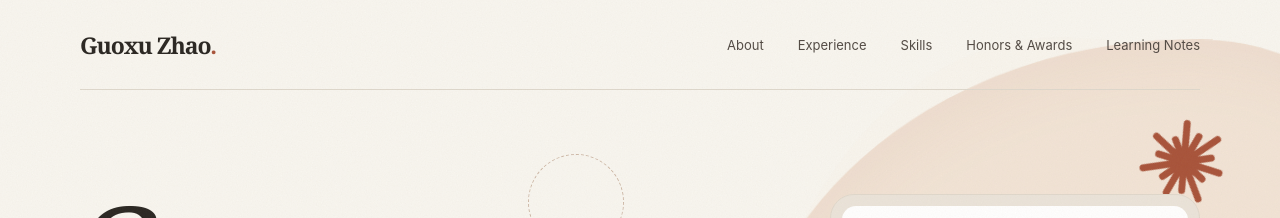
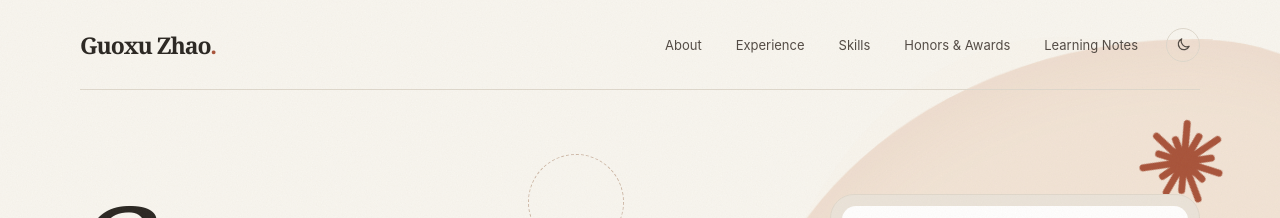
Before and after one commit to Zguoxu/Zguoxu.github.io, a Jekyll site: the page built from index.html, in a window 1280 px wide. Shown: the top 218 px of the page. Built offline with Jekyll 4.4.1, drawn with Linux system fonts in a browser that asks for light colours.

Commit message:
Add manual light/dark theme toggle in the header
Co-Authored-By: Claude Sonnet 5.5 <noreply@anthropic.com>

```diff
--- a/_layouts/default.html
+++ b/_layouts/default.html
@@ -18,13 +18,21 @@
   <link rel="icon" type="image/svg+xml" href="{{ '/assets/images/favicon.svg' | relative_url }}">
   <link rel="stylesheet" href="{{ '/assets/blog.css' | relative_url }}">
   <script>document.documentElement.classList.add('js');</script>
+  <script>
+    (function () {
+      var r = document.documentElement, t = null;
+      try { t = localStorage.getItem('theme'); } catch (e) {}
+      if (t !== 'light' && t !== 'dark') t = window.matchMedia && window.matchMedia('(prefers-color-scheme: dark)').matches ? 'dark' : 'light';
+      r.setAttribute('data-theme', t);
+    })();
+  </script>
 </head>
 <body>
   <div class="wash" aria-hidden="true"><span class="wash-blob" data-speed="0.08" style="--top:1%;--left:58%;--size:780px;--c:var(--wash-1)"><b class="wash-spin wash-a" style="--delay:-0s"><i class="wash-shape s1"></i><i class="wash-shape s2"></i></b></span><span class="wash-blob" data-speed="0.14" style="--top:14%;--left:-14%;--size:620px;--c:var(--wash-2)"><b class="wash-spin wash-b" style="--delay:-7s"><i class="wash-shape s1"></i><i class="wash-shape s2"></i></b></span><span class="wash-blob" data-speed="0.1" style="--top:30%;--left:62%;--size:700px;--c:var(--wash-3)"><b class="wash-spin wash-c" style="--delay:-14s"><i class="wash-shape s1"></i><i class="wash-shape s2"></i></b></span><span class="wash-blob" data-speed="0.18" style="--top:50%;--left:-10%;--size:640px;--c:var(--wash-1)"><b class="wash-spin wash-a" style="--delay:-21s"><i class="wash-shape s1"></i><i class="wash-shape s2"></i></b></span><span class="wash-blob" data-speed="0.06" style="--top:68%;--left:55%;--size:720px;--c:var(--wash-2)"><b class="wash-spin wash-b" style="--delay:-28s"><i class="wash-shape s1"></i><i class="wash-shape s2"></i></b></span><span class="wash-blob" data-speed="0.12" style="--top:86%;--left:10%;--size:760px;--c:var(--wash-3)"><b class="wash-spin wash-c" style="--delay:-35s"><i class="wash-shape s1"></i><i class="wash-shape s2"></i></b></span></div>
   <div class="site-shell">
     <header class="site-header">
       <a class="wordmark" href="{{ '/' | relative_url }}">{{ site.title | escape }}<span aria-hidden="true">.</span></a>
-      <nav aria-label="Main navigation"><a href="{{ '/' | relative_url }}#about">About</a><a href="{{ '/' | relative_url }}#profile">Experience</a><a href="{{ '/' | relative_url }}#skills">Skills</a><a href="{{ '/' | relative_url }}#honors">Honors &amp; Awards</a><a href="{{ '/' | relative_url }}#journal">Learning Notes</a></nav>
+      <nav aria-label="Main navigation"><a href="{{ '/' | relative_url }}#about">About</a><a href="{{ '/' | relative_url }}#profile">Experience</a><a href="{{ '/' | relative_url }}#skills">Skills</a><a href="{{ '/' | relative_url }}#honors">Honors &amp; Awards</a><a href="{{ '/' | relative_url }}#journal">Learning Notes</a><button class="theme-toggle" type="button" aria-label="Switch to dark mode" title="Switch theme"><svg class="i-moon" viewBox="0 0 24 24" aria-hidden="true"><path d="M20 14.5A8 8 0 0 1 9.5 4a8 8 0 1 0 10.5 10.5z"/></svg><svg class="i-sun" viewBox="0 0 24 24" aria-hidden="true"><circle cx="12" cy="12" r="4"/><path d="M12 2.5v2.2M12 19.3v2.2M2.5 12h2.2M19.3 12h2.2M5.3 5.3l1.6 1.6M17.1 17.1l1.6 1.6M5.3 18.7l1.6-1.6M17.1 6.9l1.6-1.6"/></svg></button></nav>
     </header>
     <main>{{ content }}</main>
     <footer class="site-footer"><span>© {{ 'now' | date: '%Y' }} {{ site.title | escape }}</span></footer>
@@ -147,5 +155,30 @@
       document.addEventListener('mouseleave', function () { mx = null; my = null; kick(); });
     })();
   </script>
+  <script>
+    (function () {
+      var r = document.documentElement, b = document.querySelector('.theme-toggle');
+      if (!b) return;
+      var metas = document.querySelectorAll('meta[name="theme-color"]');
+      var colors = { light: '#f8f6f0', dark: '#1f1c19' };
+      function apply(t) {
+        r.setAttribute('data-theme', t);
+        b.setAttribute('aria-label', t === 'dark' ? 'Switch to light mode' : 'Switch to dark mode');
+        metas.forEach(function (m) { m.removeAttribute('media'); m.setAttribute('content', colors[t]); });
+      }
+      apply(r.getAttribute('data-theme'));
+      b.addEventListener('click', function () {
+        var t = r.getAttribute('data-theme') === 'dark' ? 'light' : 'dark';
+        apply(t);
+        try { localStorage.setItem('theme', t); } catch (e) {}
+      });
+      var mq = window.matchMedia && window.matchMedia('(prefers-color-scheme: dark)');
+      if (mq && mq.addEventListener) mq.addEventListener('change', function (e) {
+        var saved = null;
+        try { saved = localStorage.getItem('theme'); } catch (x) {}
+        if (!saved) apply(e.matches ? 'dark' : 'light');
+      });
+    })();
+  </script>
 </body>
 </html>
--- a/assets/blog.css
+++ b/assets/blog.css
@@ -28,8 +28,36 @@
   --serif: Georgia, 'Times New Roman', serif;
   --sans: -apple-system, BlinkMacSystemFont, 'Segoe UI', sans-serif;
 }
+:root[data-theme='dark'] {
+  color-scheme: dark;
+  --paper: #1f1c19;
+  --surface: #2a2622;
+  --ink: #ece6dc;
+  --muted: #a69d92;
+  --line: #38332d;
+  --accent: #d9805f;
+  --accent-deep: #e39a7e;
+  --nav: #c4bbaf;
+  --link-line: #5b5148;
+  --frame: #2c2723;
+  --frame-line: #3d362f;
+  --logo-bg: #efebe2;
+  --logo-line: #3d362f;
+  --card-line: #3a332c;
+  --card-hover: #332d27;
+  --card-hover-line: #55483c;
+  --wash-1: #34281f;
+  --wash-2: #2e2a24;
+  --wash-3: #3a2a22;
+  --wash-edge: rgba(217, 128, 95, .10);
+  --grain: .22;
+  --ring: #5a4b3f;
+  --shine: rgba(255, 255, 255, .04);
+  --shadow: rgba(0, 0, 0, .55);
+  --spark: url('images/spark-dark.svg');
+}
 @media (prefers-color-scheme: dark) {
-  :root {
+  :root:not([data-theme='light']) {
     color-scheme: dark;
     --paper: #1f1c19;
     --surface: #2a2622;
@@ -82,6 +110,21 @@ a:focus-visible { outline: 2px solid var(--accent); outline-offset: 5px; border-
 .wordmark { font-family: var(--serif); font-size: 23px; font-weight: 700; letter-spacing: -.05em; white-space: nowrap; }
 .wordmark span, .section-heading h2 span { color: var(--accent); }
 .site-header nav { display: flex; align-items: center; flex-wrap: wrap; gap: 12px 34px; font-size: 13px; color: var(--nav); }
+.theme-toggle {
+  display: none; align-items: center; justify-content: center;
+  width: 34px; height: 34px; padding: 0; margin-left: -6px;
+  background: none; border: 1px solid var(--line); border-radius: 50%;
+  color: var(--nav); cursor: pointer;
+  transition: color .2s ease, border-color .2s ease, transform .3s ease;
+}
+.js .theme-toggle { display: inline-flex; }
+.theme-toggle:hover { color: var(--accent); border-color: var(--accent); transform: rotate(18deg); }
+.theme-toggle:focus-visible { outline: 2px solid var(--accent); outline-offset: 3px; }
+.theme-toggle svg { width: 17px; height: 17px; fill: none; stroke: currentColor; stroke-width: 1.7; stroke-linecap: round; stroke-linejoin: round; }
+.theme-toggle .i-sun { display: none; }
+:root[data-theme='dark'] .theme-toggle .i-sun { display: block; }
+:root[data-theme='dark'] .theme-toggle .i-moon { display: none; }
+body, .site-header, .site-footer { transition: background-color .35s ease, color .35s ease; }
 .site-header nav a, .text-link, .back-link { transition: color .2s ease; }
 .site-header nav a:hover, .text-link:hover, .back-link:hover { color: var(--accent); }
 
@@ -344,4 +387,5 @@ body::before {
   *, *::before, *::after { transition-duration: .01ms !important; animation-duration: .01ms !important; animation-iteration-count: 1 !important; }
   .js .reveal { opacity: 1; transform: none; }
   .wash-spin, .wash-shape { animation: none; }
+  .theme-toggle, body { transition: none; }
 }
```
